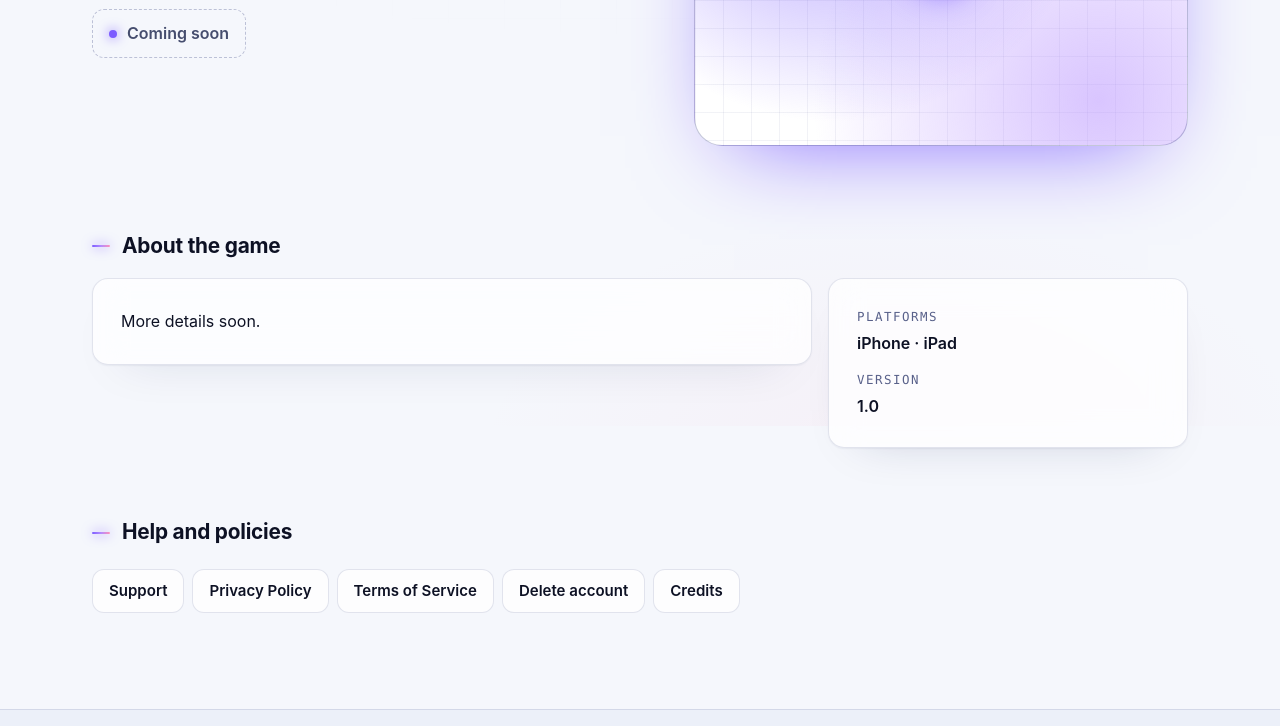
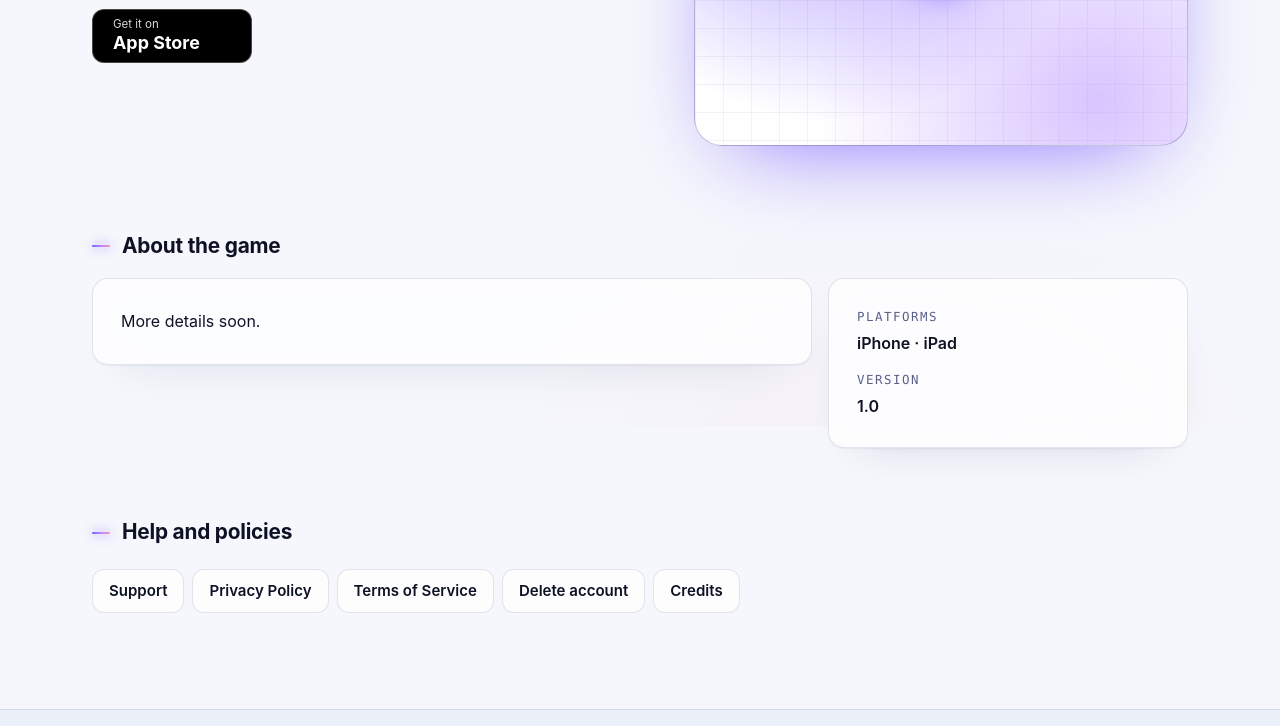
Before and after one commit to playcode365/playcode365.github.io, a plain HTML site: page en/siren-defense/index.html in a window 1280 px wide. Shown: the part 374-1100 px from the top of the page. Drawn offline with Linux system fonts and the light colour scheme.

Commit message:
site: 자동 갱신 (game.updated siren-defense)
Generated-By: pcsd
Source-Event: game.updated

```diff
--- a/en/siren-defense/index.html
+++ b/en/siren-defense/index.html
@@ -46,7 +46,7 @@ img{max-width:100%;height:auto}
 <h1>Siren Defense</h1>
 
 
-<p class="soon">Coming soon</p>
+<div class="stores"><a class="store-btn" href="https://apps.apple.com/app/id6824177997" rel="noopener"><small>Get it on</small><strong>App Store</strong></a></div>
 </div>
 <div class="hero-art art-gen" aria-hidden="true"><span>S</span></div>
 </section>
```
Also changed, not shown: siren-defense/index.html (+1 -1 lines).
